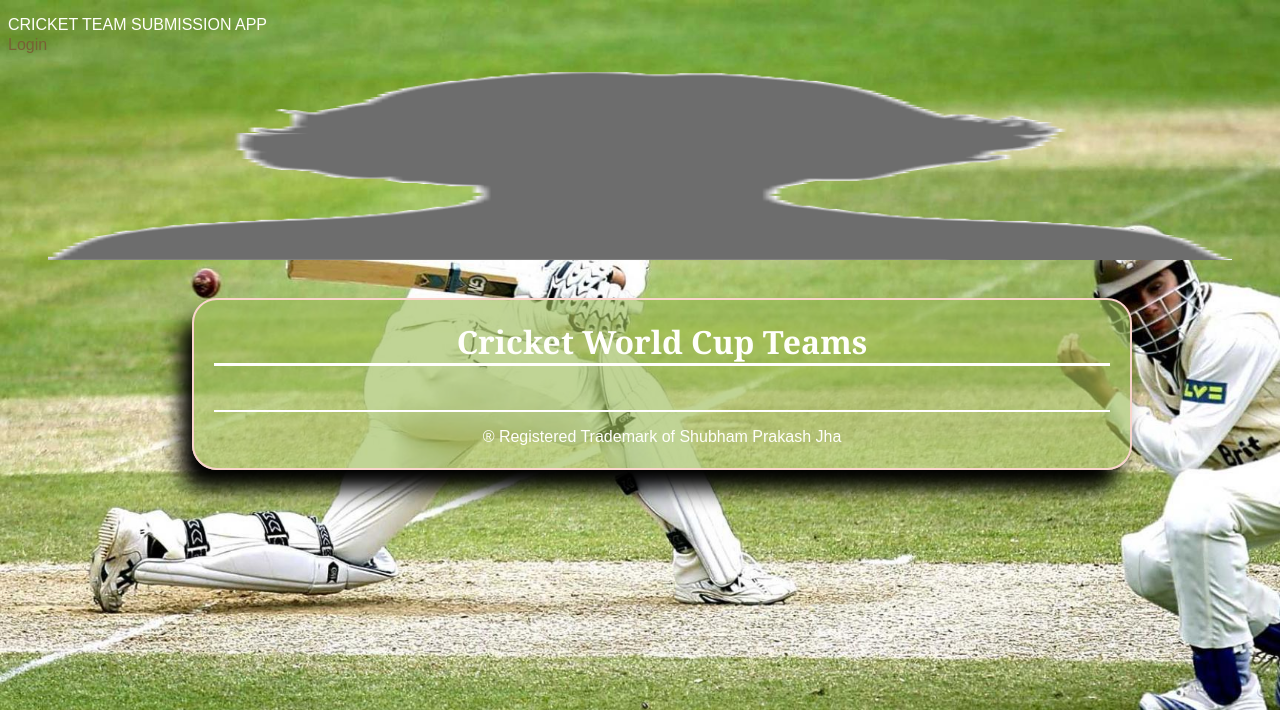
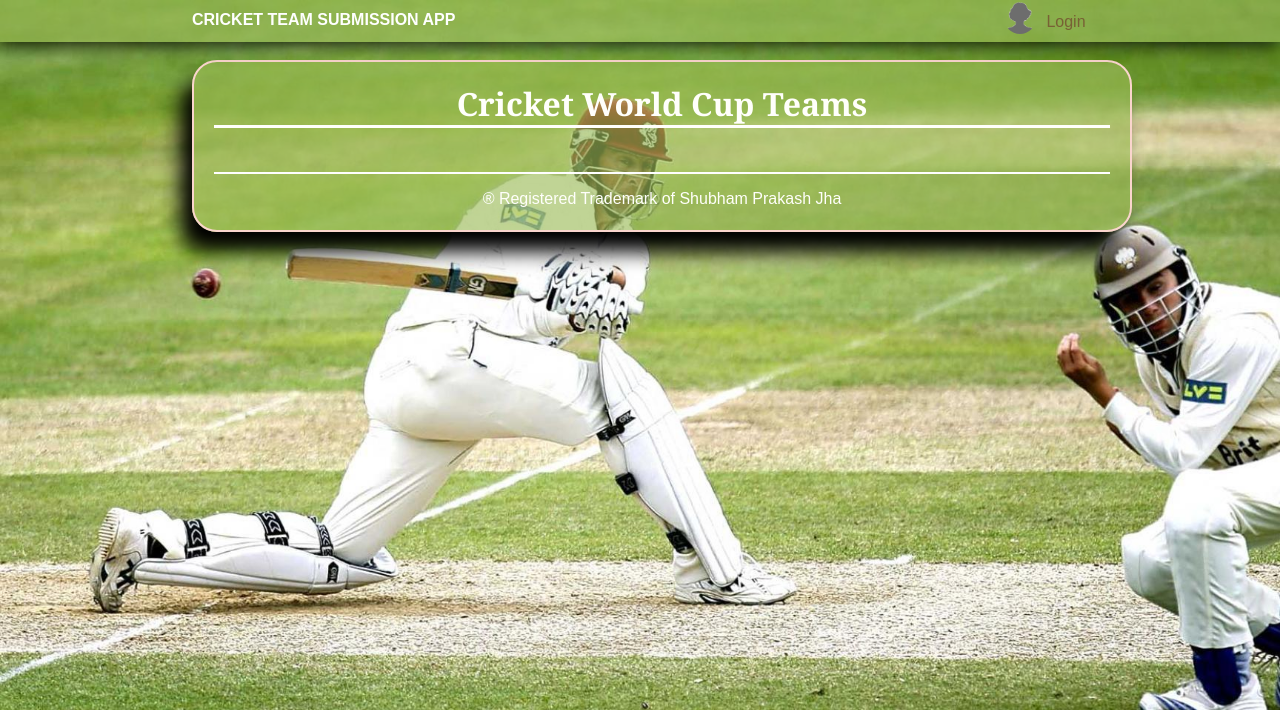
Before and after one commit to shubhamPrakashJha/Cricket-Player-Info, a Flask app: page / in a window 1280 px wide. Shown: the top 710 px of the page. Run offline with Flask 2, Linux system fonts and the light colour scheme.

Commit message:
Style Top banner/Heading Bar with creator image and login/logout button.

```diff
--- a/static/styles.css
+++ b/static/styles.css
@@ -34,9 +34,19 @@ h3 {
     margin-bottom: 5px;
 }
 
-p {
+p{
     color: #fffffb;
     margin-bottom: 2px;
+}
+
+.top-banner p {
+    color: #ffffff;
+    /* margin-bottom: 2px; */
+    /* left: 15%; */
+    /* padding-left: 15%; */
+    font-weight: 900;
+    margin-top: 11px;
+    margin-left: 15%;
 }
 
 a {
@@ -50,6 +60,7 @@ hr {
 }
 
 .pane {
+    top: 60px;
     background-color: #9bbb58a1;
     position: absolute;
     /* display: flex; */
@@ -128,6 +139,7 @@ hr {
     /* min-height: 100%; */
     box-shadow: -4px 6px 20px 0px black;
 }
+
 .teamminipane {
     /* float: left; */
     background-color: #feeac7c2;
@@ -213,9 +225,60 @@ form {
     /* flex-grow: 1; */
 }
 
-div.flexcontainer{
+div.flexcontainer {
     flex-grow: 1;
 }
+
+.top-banner {
+    background-color: #9bbb58a1;
+    /* position: relative; */
+    /*!* display: flex; *!*/
+    /*!* padding-left: initial; *!*/
+    /*!* left: 20%; *!*/
+    /* border: 2px solid; */
+    /* border-radius: 25px; */
+    /* padding: 20px; */
+    /*!* margin: auto; *!*/
+    /*!* margin-right: 8%; *!*/
+    /* border-color: #fad5cd; */
+    /* width: 96%; */
+    /*!* min-width: 40%; *!*/
+    /*!* min-height: 100%; *!*/
+    box-shadow: -1px 1px 20px 0px black;
+    display: flex;
+    justify-content: space-between;
+    box-sizing: border-box;
+    padding-right: 0;
+    height: 42px;
+    position: fixed;
+    z-index: 1;
+    width: 100%;
+    /* background-color: #f5f4c3; */
+    margin-top: -8px;
+    right: 0px;
+}
+
+.button{
+    color: white;
+    position: absolute;
+    /* right: 149px; */
+    /* margin: auto; */
+    top: 13px;
+    /* background-color: #597d1f; */
+    /* padding: 3px; */
+}
+
+.creator img{
+    height: 32px;
+    width: 32px;
+    position: absolute;
+    right: 90px;
+    top: 10%;
+    border-radius: 50%;
+}
+
+.login{position: absolute;right: 12%;}
+
 /*@media screen and (max-width: 1200px) {*/
 /*.flexcontainer > h2 {*/
 /*padding: 10px;*/
```
Lines whose indentation alone changed are shown as unchanged.
